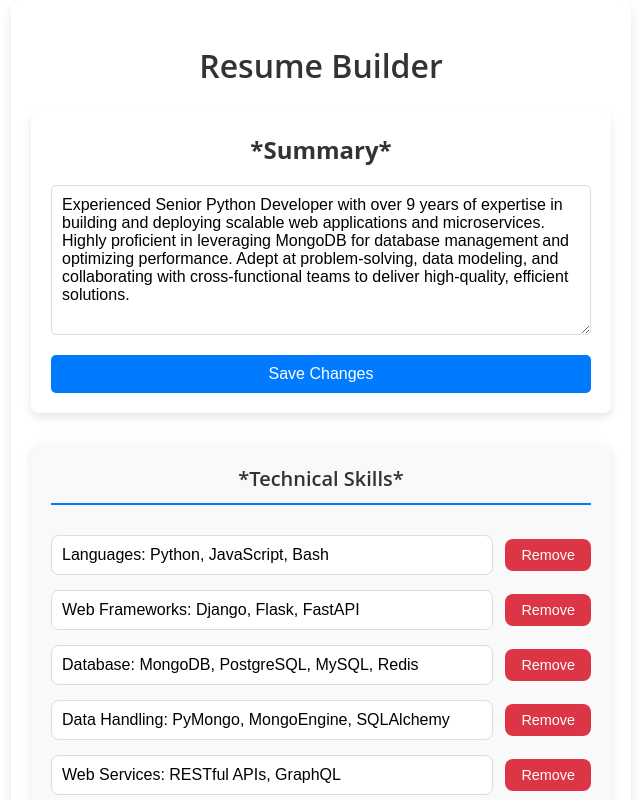
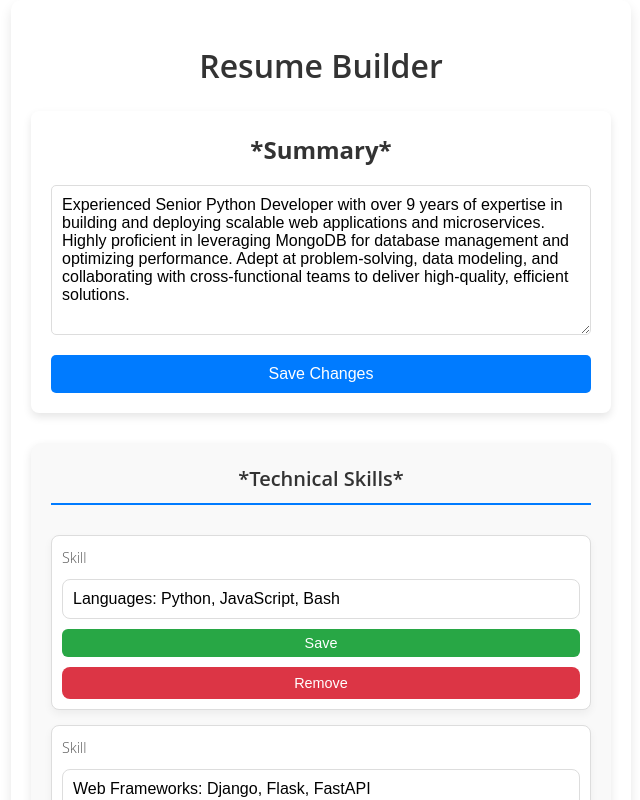
Before and after one commit to jbarachadi/resume-builder, a React (Create React App) app: page / in a window 1280 px wide. Shown: the top 800 px of the page, without its empty margins (319-959 px from the left). Built offline with nearby package versions, Linux system fonts and the light colour scheme; a web font is replaced by a local one.

Commit message:
add: save button

```diff
--- a/src/components/SkillsForm/index.jsx
+++ b/src/components/SkillsForm/index.jsx
@@ -2,10 +2,8 @@ import React from 'react';
 import styles from './style.module.css';
 
 const SkillsForm = ({ data, onChange }) => {
-  const handleSkillChange = (index, event) => {
-    const updatedSkills = data.list.map((skill, i) =>
-      i === index ? event.target.value : skill
-    );
+  const handleSkillChange = (index, value) => {
+    const updatedSkills = data.list.map((skill, i) => (i === index ? value : skill));
     onChange({ ...data, list: updatedSkills });
   };
 
@@ -18,14 +16,23 @@ const SkillsForm = ({ data, onChange }) => {
     <div className={styles.formContainer}>
       <h3 className={styles.subheadline}>{data.subheadline}</h3>
       {data.list.map((skill, index) => (
-        <div key={index} className={styles.skillInput}>
+        <div key={index} className={styles.skillInputContainer}>
+          <label htmlFor={`skill-${index}`} className={styles.label}>Skill</label>
           <input
             type="text"
+            id={`skill-${index}`}
             value={skill}
-            onChange={(e) => handleSkillChange(index, e)}
+            onChange={(e) => handleSkillChange(index, e.target.value)}
             placeholder="Enter skill"
             className={styles.input}
           />
+          <button
+            type="button"
+            className={styles.saveButton}
+            onClick={() => handleSkillChange(index, skill)}
+          >
+            Save
+          </button>
           <button
             type="button"
             onClick={() => handleRemoveSkill(index)}
--- a/src/components/SkillsForm/style.module.css
+++ b/src/components/SkillsForm/style.module.css
@@ -21,25 +21,52 @@
   padding-bottom: 8px;
 }
 
-.skillInput {
+.skillInputContainer {
   display: flex;
-  align-items: center;
-  gap: 12px;
+  flex-direction: column;
+  gap: 5px;
+  padding: 10px;
+  border: 1px solid #ddd;
+  border-radius: 8px;
+  background-color: #ffffff;
+  box-shadow: 0 4px 8px rgba(0, 0, 0, 0.05);
+}
+
+.label {
+  font-size: 0.9rem;
+  color: #555;
+  margin-bottom: 5px;
 }
 
 .input {
-  flex: 1;
   padding: 10px;
   font-size: 1rem;
   border: 1px solid #ddd;
   border-radius: 8px;
-  transition: border-color 0.2s;
+  transition: border-color 0.2s, box-shadow 0.2s;
 }
 
 .input:focus {
   outline: none;
   border-color: #007bff;
   box-shadow: 0px 0px 5px rgba(0, 123, 255, 0.3);
+}
+
+.saveButton {
+  background-color: #28a745;
+  color: white;
+  border: none;
+  padding: 6px 10px;
+  border-radius: 6px;
+  cursor: pointer;
+  font-size: 0.9rem;
+  font-weight: 500;
+  margin-top: 5px;
+  transition: background-color 0.2s;
+}
+
+.saveButton:hover {
+  background-color: #218838;
 }
 
 .button {
@@ -58,11 +85,6 @@
   background-color: #0056b3;
 }
 
-.button:focus {
-  outline: none;
-  box-shadow: 0px 0px 5px rgba(0, 123, 255, 0.4);
-}
-
 .addButton {
   background-color: #28a745;
 }
@@ -73,6 +95,7 @@
 
 .removeButton {
   background-color: #dc3545;
+  margin-top: 5px;
 }
 
 .removeButton:hover {
```
